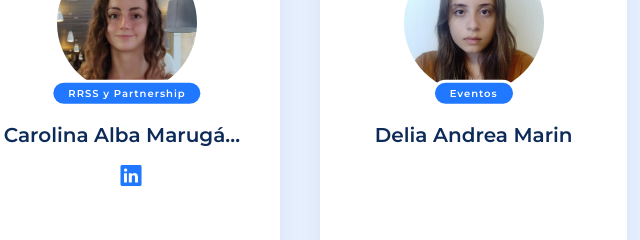
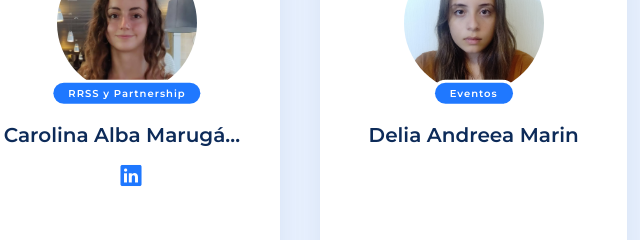
Before and after one commit to SrVladyslav/ACM_C, a plain HTML site: page equipo/index.html in a window 1280 px wide. Shown: the part 1340-1580 px from the top of the page, 513-1153 px from the left. Drawn offline with nearby package versions, Linux system fonts and the light colour scheme.

Commit message:
Andreea :(

```diff
--- a/equipo/index.html
+++ b/equipo/index.html
@@ -221,10 +221,10 @@
                 data-team="Eventos"
               ></div>
               <p class="name">
-                Delia Andrea Marin
+                Delia Andreea Marin
               </p>
               <p class="bio">
-                Delia Andrea Marin actualmente estudia en el Grado de Ingeniería Informática. Siempre le ha gustado todo lo referente a la tecnología y especialmente el mundo de los videojuegos. También muestra interés por la ciberseguridad.
+                Delia Andreea Marin actualmente estudia en el Grado de Ingeniería Informática. Siempre le ha gustado todo lo referente a la tecnología y especialmente el mundo de los videojuegos. También muestra interés por la ciberseguridad.
               </p>
               <span class="showbio">Bibliografía</span>
             </div>
```
